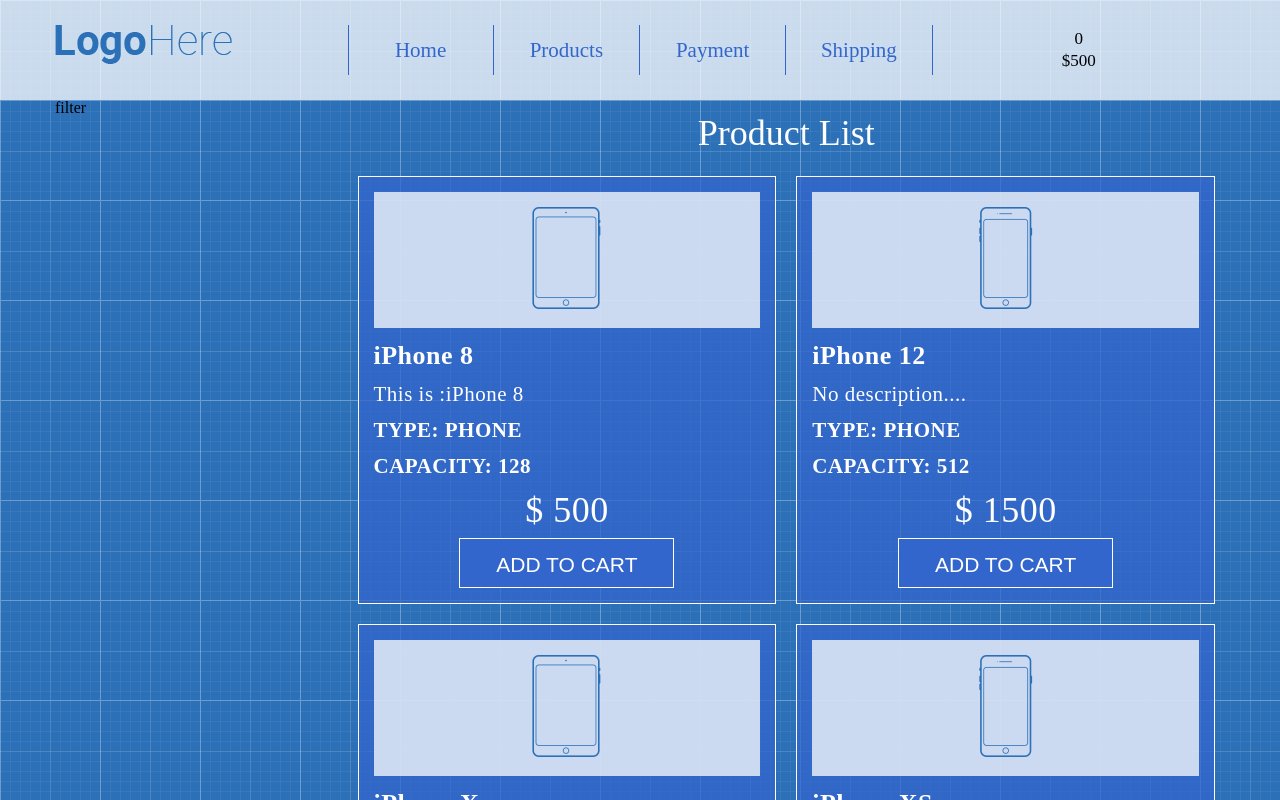
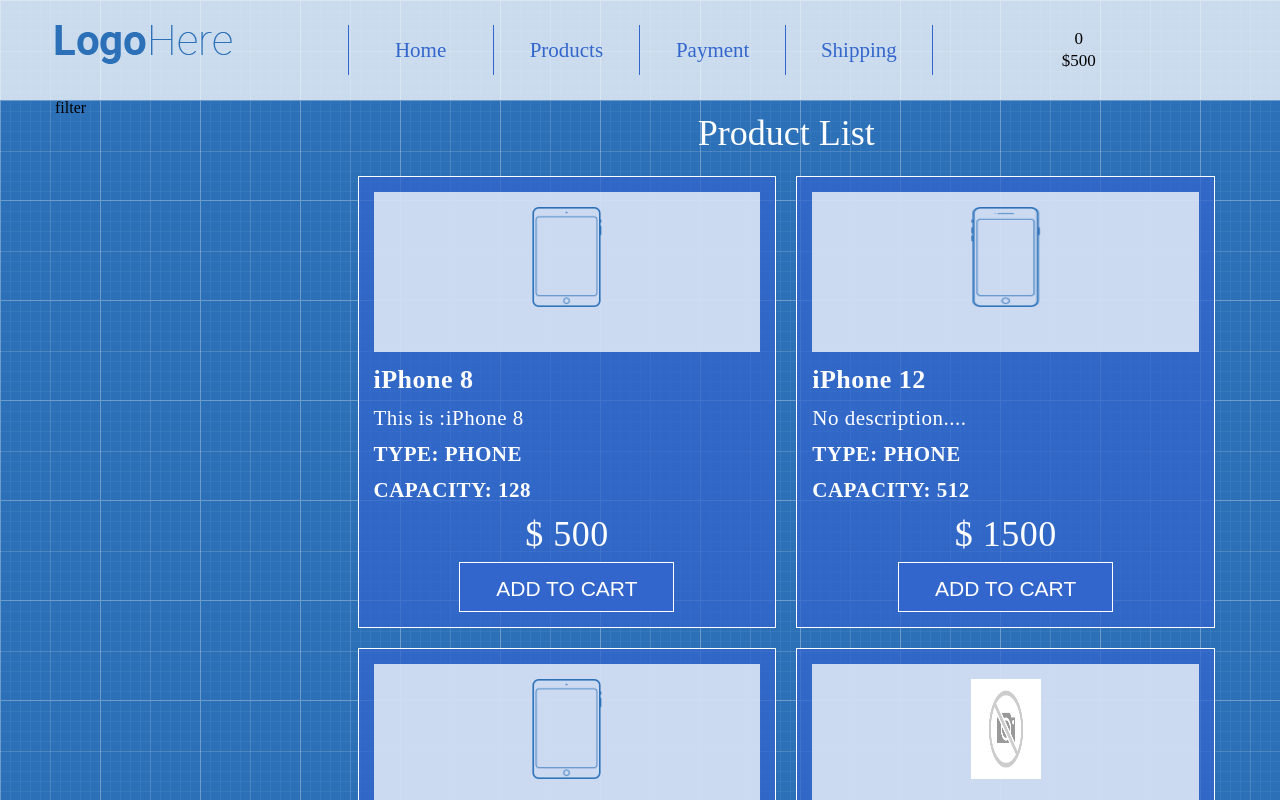
Before and after one commit to stasTrots/shopProjectInReact, a React (Create React App) app: page / in a window 1280 px wide. Shown: the top 800 px of the page. Built offline with nearby package versions, Linux system fonts and the light colour scheme.

Commit message:
no img in 4 product

```diff
--- a/src/App/Main/Products/ProductListItem.css
+++ b/src/App/Main/Products/ProductListItem.css
@@ -50,4 +50,10 @@
     padding: 15px 0;
     text-align: center;
     margin-bottom: 15px;
+    width: 100%;
+    height: 10rem;
 }
+.product-img > img {
+    width: 70px;
+    height: 100px;
+}
--- a/src/App/Main/Products/ProductListItem.js
+++ b/src/App/Main/Products/ProductListItem.js
@@ -46,10 +46,12 @@
     description: PropTypes.string,
     type: PropTypes.string.isRequired,
     capacity: PropTypes.number.isRequired,
-    price: PropTypes.number.isRequired
+    price: PropTypes.number.isRequired,
+    image: PropTypes.string
 }
 ProductListItem.defaultProps = {
-    description:"No description...."
+    description:"No description....",
+    image:"images/unnamed.png"
 }
 
 export default ProductListItem
--- a/src/App/Main/Products/Products.js
+++ b/src/App/Main/Products/Products.js
@@ -35,7 +35,7 @@
         type:"phone",
         capacity:64,
         price:900,
-        image:"images/iphone.png"
+        // image:"images/iphone.png"
     },
 ]
 
```
Also changed, not shown: public/images/unnamed.png (added).
